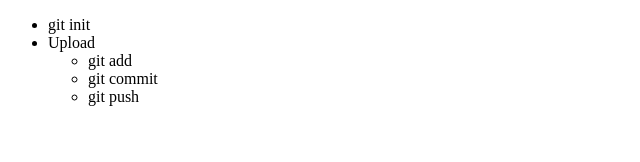
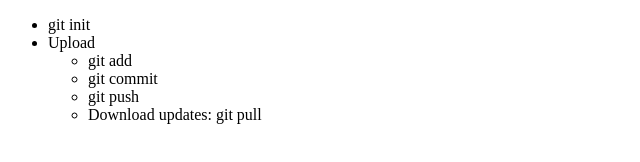
Before and after one commit to primusr/cc22, a plain HTML site: page index.html in a window 1280 px wide. Shown: the whole page, without its empty margins (0-640 px from the left). Drawn offline with Linux system fonts and the light colour scheme.

Commit message:
added li for download or git push command

```diff
--- a/index.html
+++ b/index.html
@@ -13,7 +13,7 @@
             <li>git add</li>
                <li>git commit</li>
         <li>git push</li>
-
+        <li>Download updates: git pull</li>
         </ul>
 
     </ul>
```
